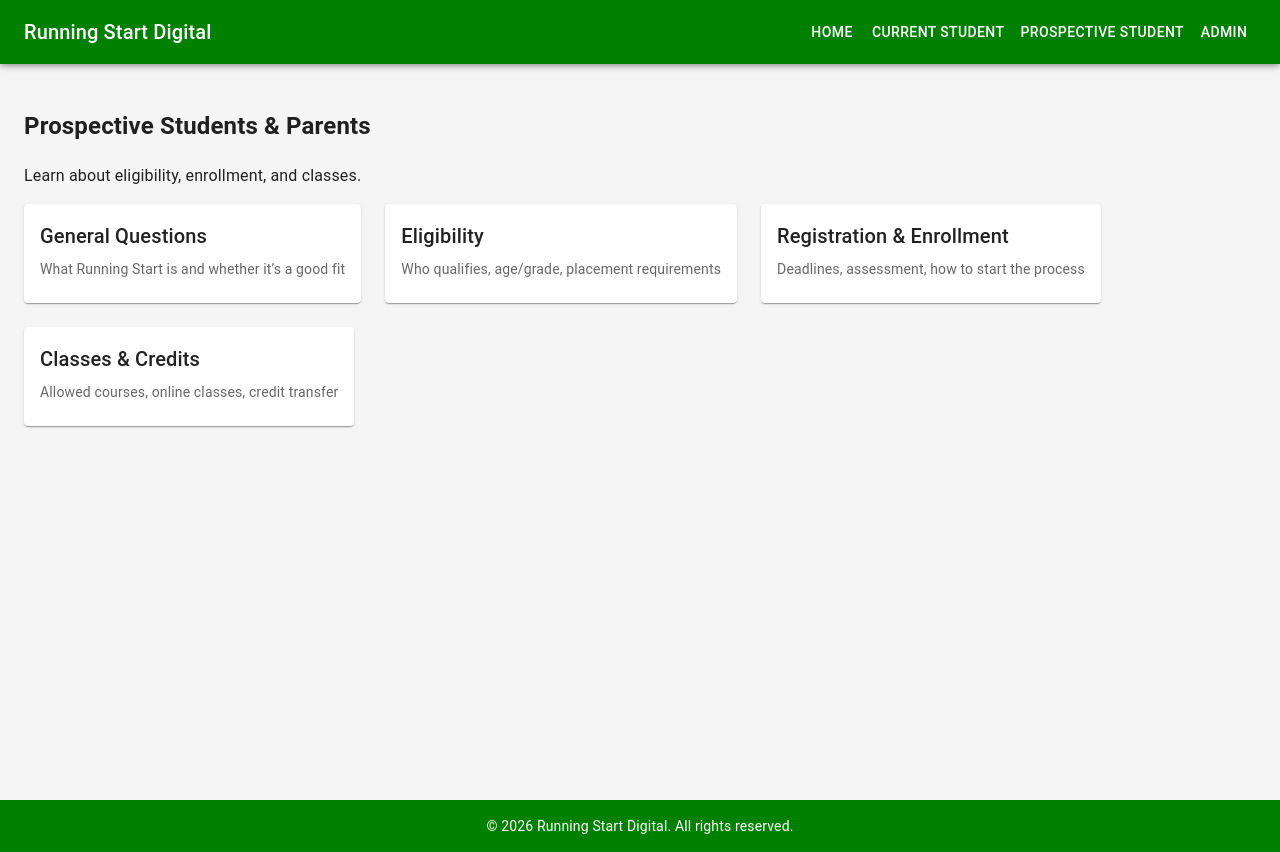
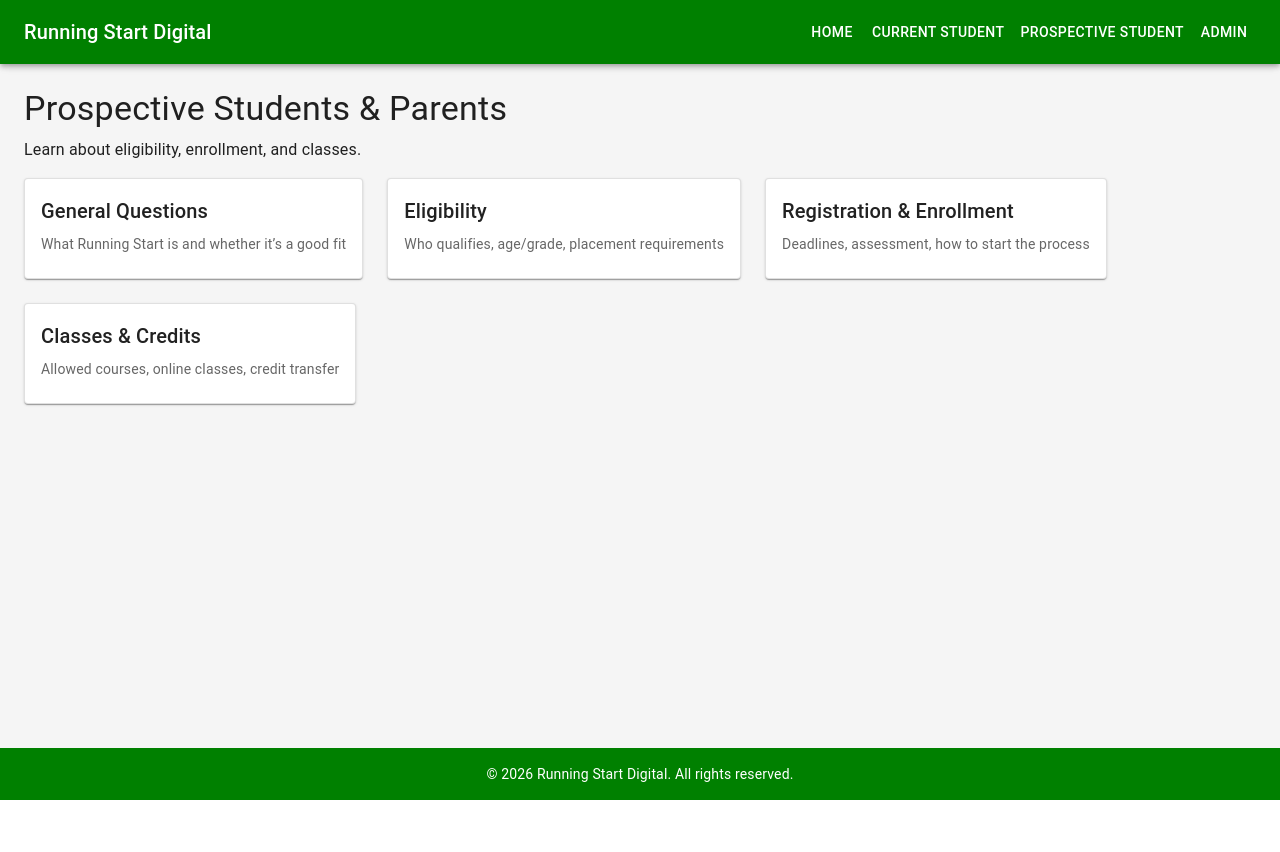
Before and after one commit to alstondsouza1/Running-start-digital-support, a React (Vite) app in the folder frontend/: page /prospective-student in a window 1280 px wide. After the commit the page ends 800 px from the top, so only its background shows below. Built offline with nearby package versions, Linux system fonts and the light colour scheme.

Commit message:
modified category content inline (no extra pages)

```diff
--- a/frontend/src/App.jsx
+++ b/frontend/src/App.jsx
@@ -1,5 +1,5 @@
 import { Routes, Route } from "react-router-dom";
-import { CssBaseline, Box } from "@mui/material";
+import { CssBaseline, Box, Toolbar } from "@mui/material";
 
 import Navbar from "./components/Navbar";
 import Footer from "./components/Footer";
@@ -9,7 +9,6 @@ import CurrentStudent from "./pages/CurrentStudent";
 import ProspectiveStudent from "./pages/ProspectiveStudent";
 import Admin from "./pages/Admin";
 import NotFound from "./pages/NotFound";
-import CategoryPlaceholder from "./pages/CategoryPlaceholder";
 
 export default function App() {
   return (
@@ -17,20 +16,21 @@ export default function App() {
       <CssBaseline />
       <Navbar />
 
-      <Box sx={{ pt: "64px", minHeight: "100vh", backgroundColor: "#f5f5f5" }}>
+      <Box sx={{ minHeight: "100vh", display: "flex", flexDirection: "column" }}>
+        <Toolbar />
+
+        <Box sx={{ flexGrow: 1, backgroundColor: "#f5f5f5" }}>
           <Routes>
             <Route path="/" element={<Home />} />
             <Route path="/current-student" element={<CurrentStudent />} />
             <Route path="/prospective-student" element={<ProspectiveStudent />} />
             <Route path="/admin" element={<Admin />} />
-
-          <Route path="/:audience/:category" element={<CategoryPlaceholder />} />
-
             <Route path="*" element={<NotFound />} />
           </Routes>
         </Box>
 
         <Footer />
+      </Box>
     </>
   );
 }
--- a/frontend/src/components/Categories.jsx
+++ b/frontend/src/components/Categories.jsx
@@ -1,17 +1,25 @@
 import { Card, CardContent, Typography, Grid } from "@mui/material";
 
-export default function Categories({ categories, onSelectCategory }) {
+export default function Categories({ categories, onSelectCategory, selectedId }) {
   const handleSelect = (id) => {
     if (onSelectCategory) onSelectCategory(id);
   };
 
   return (
     <Grid container spacing={3} sx={{ mt: 1 }}>
-      {categories.map((cat) => (
+      {categories.map((cat) => {
+        const isSelected = selectedId === cat.id;
+
+        return (
           <Grid item xs={12} sm={6} md={3} key={cat.id}>
             <Card
-            sx={{ cursor: onSelectCategory ? "pointer" : "default", height: "100%" }}
               onClick={() => handleSelect(cat.id)}
+              sx={{
+                cursor: onSelectCategory ? "pointer" : "default",
+                height: "100%",
+                border: isSelected ? "2px solid green" : "1px solid rgba(0,0,0,0.12)",
+                boxShadow: isSelected ? 4 : 1,
+              }}
             >
               <CardContent>
                 <Typography variant="h6" gutterBottom>
@@ -23,7 +31,8 @@ export default function Categories({ categories, onSelectCategory }) {
               </CardContent>
             </Card>
           </Grid>
-      ))}
+        );
+      })}
     </Grid>
   );
 }
--- a/frontend/src/pages/CategoryPlaceholder.jsx
+++ /dev/null
@@ -1,29 +0,0 @@
-import { useParams, Link } from "react-router-dom";
-
-export default function CategoryPlaceholder() {
-  const { audience, category } = useParams();
-
-  const audienceLabel =
-    audience === "current"
-      ? "Current Running Start Students"
-      : "Prospective Students & Parents";
-
-  const title = category
-    .split("-")
-    .map((w) => w[0].toUpperCase() + w.slice(1))
-    .join(" ");
-
-  return (
-    <div style={{ padding: 24 }}>
-      <h2>{title}</h2>
-      <p>{audienceLabel}</p>
-      <p>Content coming soon.</p>
-
-      <div style={{ marginTop: 16 }}>
-        <Link to={audience === "current" ? "/current-student" : "/prospective-student"}>
-          ← Back to categories
-        </Link>
-      </div>
-    </div>
-  );
-}
--- a/frontend/src/pages/CurrentStudent.jsx
+++ b/frontend/src/pages/CurrentStudent.jsx
@@ -1,19 +1,59 @@
+import { useMemo, useState } from "react";
+import { Box, Typography } from "@mui/material";
 import Categories from "../components/Categories";
 import { categorySets } from "../data/categories";
-import { useNavigate } from "react-router-dom";
 
 export default function CurrentStudent() {
-  const navigate = useNavigate();
+  const [selectedCategoryId, setSelectedCategoryId] = useState(null);
+
+  const selectedCategory = useMemo(() => {
+    return categorySets.current.find((c) => c.id === selectedCategoryId) || null;
+  }, [selectedCategoryId]);
+
+  const handleSelectCategory = (id) => {
+    // toggle (click same card again to close)
+    setSelectedCategoryId((prev) => (prev === id ? null : id));
+  };
 
   return (
-    <div style={{ padding: 24 }}>
-      <h2>Current Running Start Students</h2>
-      <p>Find answers to common questions below.</p>
+    <Box sx={{ p: 3 }}>
+      <Typography variant="h4" sx={{ mb: 1 }}>
+        Current Running Start Students
+      </Typography>
+      <Typography sx={{ mb: 2 }}>
+        Find answers to common questions below.
+      </Typography>
 
       <Categories
         categories={categorySets.current}
-        onSelectCategory={(id) => navigate(`/current/${id}`)}
+        selectedId={selectedCategoryId}
+        onSelectCategory={handleSelectCategory}
       />
-    </div>
+
+      {selectedCategory && (
+        <Box
+          sx={{
+            mt: 3,
+            p: 3,
+            backgroundColor: "white",
+            borderRadius: 2,
+            boxShadow: 1,
+            textAlign: "left",
+            maxWidth: 1000,
+          }}
+        >
+          <Typography variant="h5" sx={{ mb: 1 }}>
+            {selectedCategory.name}
+          </Typography>
+          <Typography color="text.secondary" sx={{ mb: 2 }}>
+            {selectedCategory.description}
+          </Typography>
+
+          <Typography>
+            Content coming soon. (This is where FAQs for this category will go.)
+          </Typography>
+        </Box>
+      )}
+    </Box>
   );
 }
--- a/frontend/src/pages/ProspectiveStudent.jsx
+++ b/frontend/src/pages/ProspectiveStudent.jsx
@@ -1,19 +1,58 @@
+import { useMemo, useState } from "react";
+import { Box, Typography } from "@mui/material";
 import Categories from "../components/Categories";
 import { categorySets } from "../data/categories";
-import { useNavigate } from "react-router-dom";
 
 export default function ProspectiveStudent() {
-  const navigate = useNavigate();
+  const [selectedCategoryId, setSelectedCategoryId] = useState(null);
+
+  const selectedCategory = useMemo(() => {
+    return categorySets.prospective.find((c) => c.id === selectedCategoryId) || null;
+  }, [selectedCategoryId]);
+
+  const handleSelectCategory = (id) => {
+    setSelectedCategoryId((prev) => (prev === id ? null : id));
+  };
 
   return (
-    <div style={{ padding: 24 }}>
-      <h2>Prospective Students & Parents</h2>
-      <p>Learn about eligibility, enrollment, and classes.</p>
+    <Box sx={{ p: 3 }}>
+      <Typography variant="h4" sx={{ mb: 1 }}>
+        Prospective Students & Parents
+      </Typography>
+      <Typography sx={{ mb: 2 }}>
+        Learn about eligibility, enrollment, and classes.
+      </Typography>
 
       <Categories
         categories={categorySets.prospective}
-        onSelectCategory={(id) => navigate(`/prospective/${id}`)}
+        selectedId={selectedCategoryId}
+        onSelectCategory={handleSelectCategory}
       />
-    </div>
+
+      {selectedCategory && (
+        <Box
+          sx={{
+            mt: 3,
+            p: 3,
+            backgroundColor: "white",
+            borderRadius: 2,
+            boxShadow: 1,
+            textAlign: "left",
+            maxWidth: 1000,
+          }}
+        >
+          <Typography variant="h5" sx={{ mb: 1 }}>
+            {selectedCategory.name}
+          </Typography>
+          <Typography color="text.secondary" sx={{ mb: 2 }}>
+            {selectedCategory.description}
+          </Typography>
+
+          <Typography>
+            Content coming soon. (This is where FAQs for this category will go.)
+          </Typography>
+        </Box>
+      )}
+    </Box>
   );
 }
```
Lines whose indentation alone changed are shown as unchanged.
